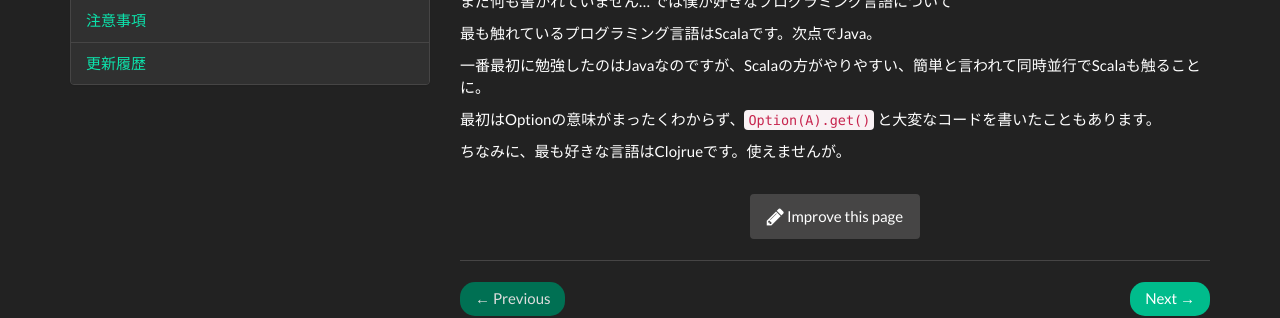
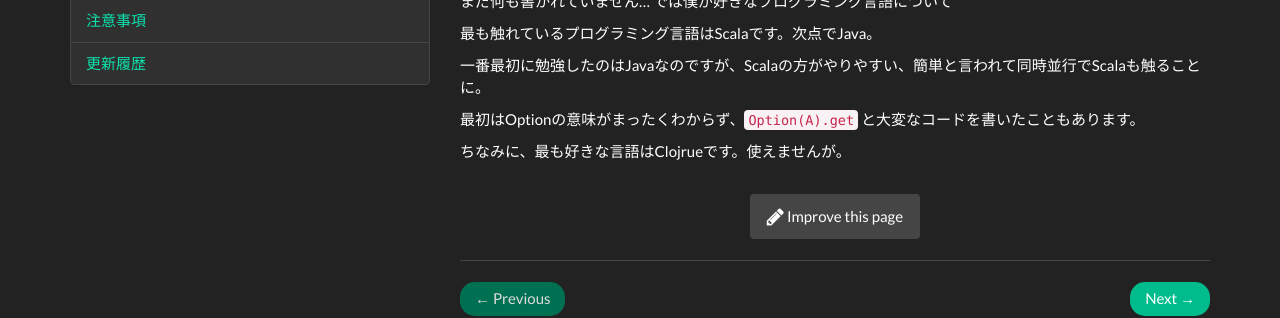
Before and after one commit to Emorard/emorard.github.io, a Jekyll site: the page built from _docs/index.md, in a window 1280 px wide. Shown: the part 164-482 px from the top of the page. Built offline with Jekyll 4.4.1, drawn with Linux system fonts in a browser that asks for light colours.

Commit message:
Update index.md

```diff
--- a/_docs/index.md
+++ b/_docs/index.md
@@ -11,6 +11,6 @@ redirect_from: /docs/index.html
 
 一番最初に勉強したのはJavaなのですが、Scalaの方がやりやすい、簡単と言われて同時並行でScalaも触ることに。
 
-最初はOptionの意味がまったくわからず、`Option(A).get()` と大変なコードを書いたこともあります。
+最初はOptionの意味がまったくわからず、`Option(A).get` と大変なコードを書いたこともあります。
 
 ちなみに、最も好きな言語はClojrueです。使えませんが。
--- a/_layouts/docs.html
+++ b/_layouts/docs.html
@@ -14,7 +14,7 @@ layout: default
             <div style="clear:both;">
               <p class="text-center">
                 <br />
-                <a target="_blank" href="{{site.git_edit_address}}/{{ page.path }}" class="btn btn-default" role="button">
+                <a target="_blank" href="{{site.git_edit_address}}/{{ page.path }}" rel="noopener" class="btn btn-default" role="button">
                   <i class="fa fa-pencil fa-lg"></i> Improve this page
                 </a>
               </p>
--- a/_layouts/docs_all.html
+++ b/_layouts/docs_all.html
@@ -14,7 +14,7 @@ layout: default
             <div style="clear:both;">
               <p class="text-center">
                 <br />
-                <a target="_blank" href="{{site.git_edit_address}}/{{ page.path }}" class="btn btn-default" role="button">
+                <a target="_blank" href="{{site.git_edit_address}}/{{ page.path }}" rel="noopener" class="btn btn-default" role="button">
                   <i class="fa fa-pencil fa-lg"></i> Improve this page
                 </a>
               </p>
```
